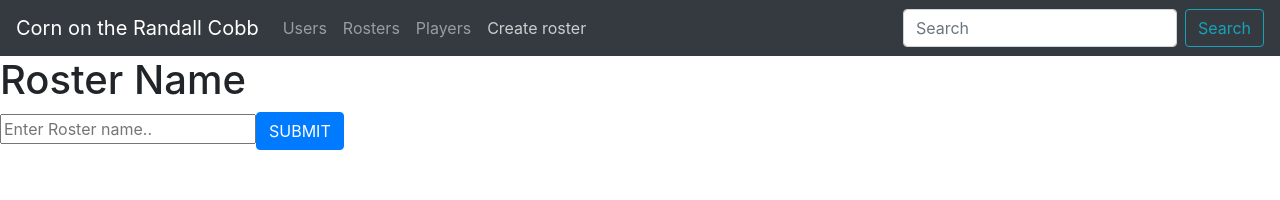
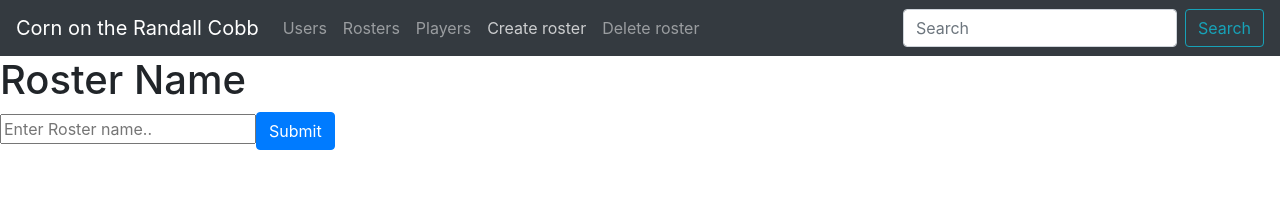
Before and after one commit to mattemerson1/NFLDraftApp, a React (Create React App) app in the folder clinet/: page / in a window 1280 px wide. Both pictures are taken after a click on the button "Create roster". Shown: the top 200 px of the page. Built offline with nearby package versions, Linux system fonts and the light colour scheme; no server answers.

Commit message:
added create users and delete users functionality to frontend

```diff
--- a/clinet/src/App.js
+++ b/clinet/src/App.js
@@ -9,6 +9,7 @@ import NavigationBar from './components/navigationBar'
 import RosterPlayers from './components/rosterPlayers'
 import Players from './components/players'
 import CreateRoster from './components/createRoster'
+import RemoveRoster from './components/deleteRoster'
 import { origin } from './config'
 import Button from 'react-bootstrap/Button'
 import ButtonToolbar from 'react-bootstrap/ButtonToolbar'
@@ -38,6 +39,7 @@ function App() {
       {state === 'rosters' ? <Roster rosterId={rosterId} /> : null}
       {state === 'players' ? <Players /> : null}
       {state === 'createRoster' ? <CreateRoster /> : null}
+      {state === 'removeRoster' ? <RemoveRoster /> : null}
       {/* {rosterId ? <Roster rosterId={rosterId} /> : <Users handlePress={handlePress} />} */}
       {/* {rosterId ? <RosterPlayers rosterId={rosterId} /> : null} */}
     </div>
--- a/clinet/src/components/createRoster/index.jsx
+++ b/clinet/src/components/createRoster/index.jsx
@@ -1,19 +1,8 @@
-import React, { useState, useEffect } from 'react';
+import React from 'react';
 import axios from 'axios';
 import { origin } from '../../config'
 import Form from 'react-bootstrap/Form'
-import FormControl from 'react-bootstrap/FormControl'
 import Button from 'react-bootstrap/Button'
-
-
-// const PostRoster = async (rosterName) => {
-
-//     try {
-//         await axios.post(`${origin}/api/v1/rosters`, rosterName);
-//     } catch(err) {
-//         console.log(err)
-//     }
-// }
 
 const CreateRoster = () => {
     let query = ''
@@ -38,10 +27,10 @@ const CreateRoster = () => {
     return (
     <div>
     <h1>Roster Name</h1>
-    <form>
+    <Form>
         <input type="text" onChange={handleChange} placeholder="Enter Roster name.."/>
-        <Button type="submit" value="Submit" onTouchStart={handleSubmit} onClick={handleSubmit}>SUBMIT</Button>
-      </form>
+        <Button type="submit" value="Submit" onTouchStart={handleSubmit} onClick={handleSubmit}>Submit</Button>
+      </Form>
     </div>
     )
 }
--- /dev/null
+++ b/clinet/src/components/deleteRoster/index.jsx
@@ -0,0 +1,49 @@
+import React, { useState } from 'react';
+import axios from 'axios';
+import { origin } from '../../config'
+import Dropdown from 'react-bootstrap/Dropdown'
+
+
+const RemoveRoster = () => {
+    const [rosters, setRosters] = useState([]);
+
+    const DeleteRoster = async (rosterId) => {
+        try{
+            await axios.delete(`${origin}/api/v1/rosters/${rosterId}`);
+        } catch(err) {
+            console.log(err)
+        }
+    }
+
+    const GetRosters = async () => {
+        try{
+            const response = await axios.get(`${origin}/api/v1/rosters`);
+            setRosters(response.data.rows)
+        } catch(err) {
+            console.log(err)
+        }
+    }
+    GetRosters();
+
+    const handleDelete = async (roster_id) => {
+        console.log(roster_id)
+        await DeleteRoster(roster_id);
+    }
+
+    return (
+    <div>
+    <h1>Delete Roster</h1>
+    <Dropdown>
+        <Dropdown.Toggle variant="success" id="dropdown-basic">
+        Rosters
+        </Dropdown.Toggle>
+
+        <Dropdown.Menu>
+            {rosters.map(({ team_name, roster_id }) =><Dropdown.Item onClick={() => handleDelete(roster_id)}>{team_name}</Dropdown.Item>)}
+        </Dropdown.Menu>
+    </Dropdown>
+    </div>
+    )
+}
+
+export default RemoveRoster
--- a/clinet/src/components/navigationBar/index.jsx
+++ b/clinet/src/components/navigationBar/index.jsx
@@ -1,6 +1,4 @@
-import React, { useState, useEffect } from 'react';
-import axios from 'axios';
-import { origin } from '../../config'
+import React from 'react';
 import Navbar from 'react-bootstrap/Navbar'
 import Nav from 'react-bootstrap/Nav'
 import Button from 'react-bootstrap/Button'
@@ -9,7 +7,6 @@ import Form from 'react-bootstrap/Form'
 
 
 const navigationBar = ({handleState}) => {
-    // const [state, setState] = useState("users");
 
 
     return <Navbar bg="dark" variant="dark">
@@ -19,6 +16,7 @@ const navigationBar = ({handleState}) => {
             <Nav.Link onClick={() => handleState("rosters")}>Rosters</Nav.Link>
             <Nav.Link onClick={() => handleState("players")}>Players</Nav.Link>
             <Nav.Link onClick={() => handleState("createRoster")} > Create roster </Nav.Link>
+            <Nav.Link onClick={() => handleState("removeRoster")} > Delete roster </Nav.Link>
         </Nav>
         <Form inline>
             <FormControl type="text" placeholder="Search" className="mr-sm-2" />
@@ -26,10 +24,6 @@ const navigationBar = ({handleState}) => {
         </Form>
     </Navbar>
 
-    // <Button onClick={() => setState("users")}>users</Button>
-    // <Button onClick={() => setState("rosters")}>rosters</Button>
-    // <Button onClick={() => setState("players")}>players</Button>
-
 }
 
 
--- a/clinet/src/components/players/index.jsx
+++ b/clinet/src/components/players/index.jsx
@@ -1,8 +1,6 @@
 import React, { useState, useEffect } from 'react';
 import Table from 'react-bootstrap/Table';
 import axios from 'axios';
-import Button from 'react-bootstrap/Button';
-import ButtonToolbar from 'react-bootstrap/ButtonToolbar';
 import { origin } from '../../config';
 
 
```
